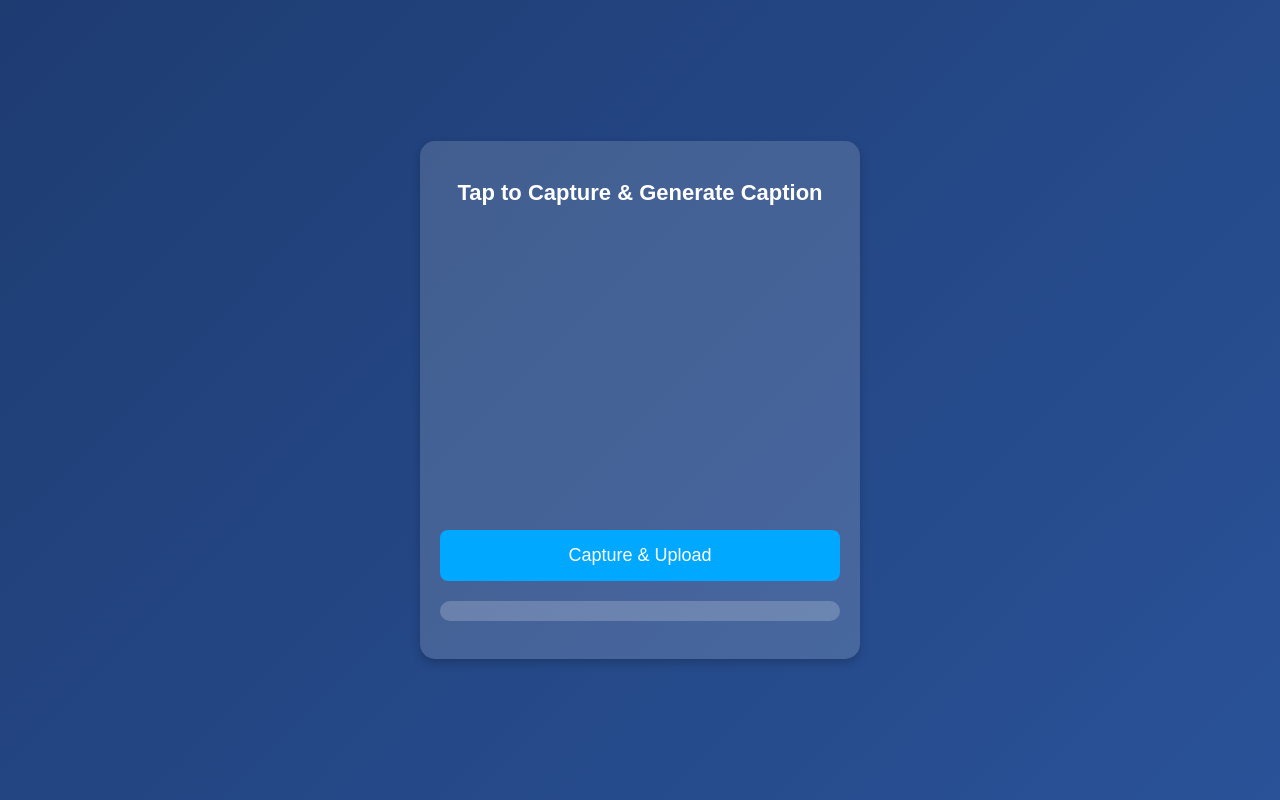
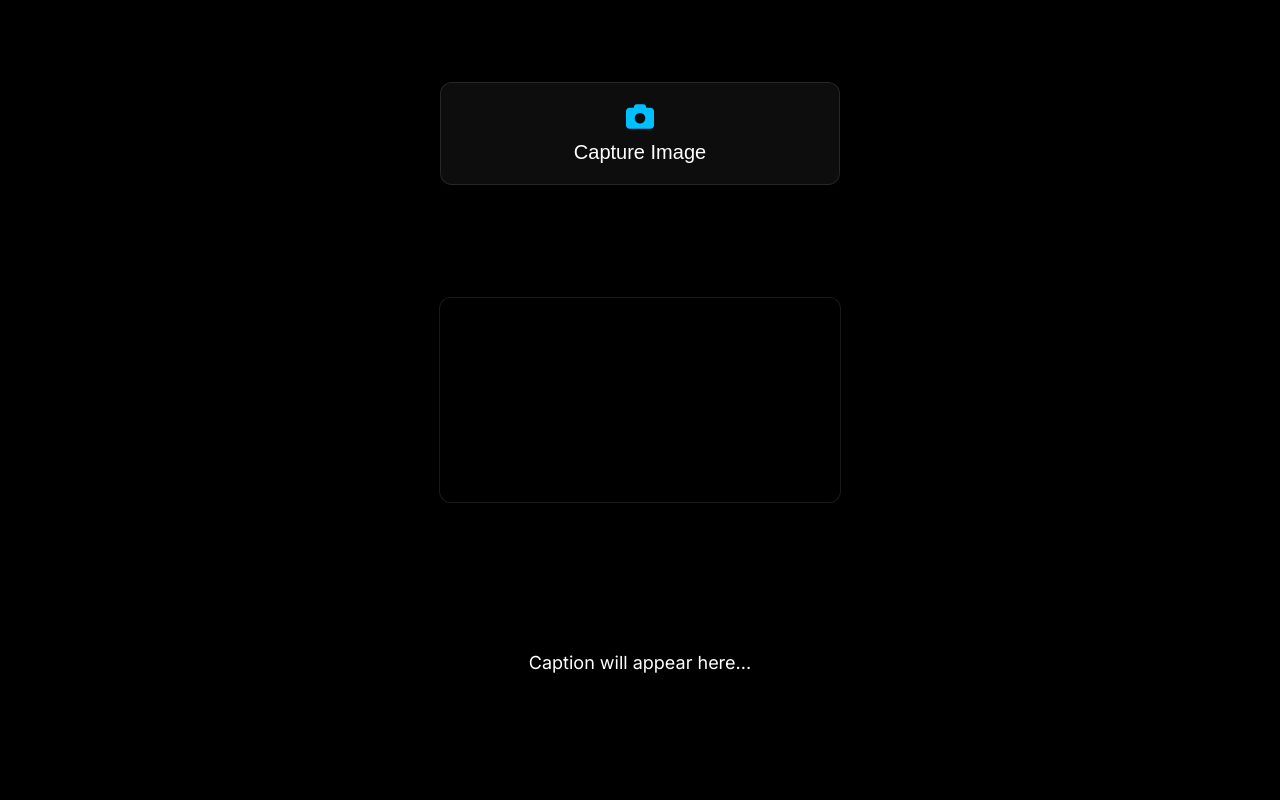
Before and after one commit to shalomxavier/test, a Flask app: page / in a window 1280 px wide. Run offline with Flask 3, Linux system fonts and the light colour scheme.

Commit message:
Updated UI

```diff
--- a/templates/index.html
+++ b/templates/index.html
@@ -1,34 +1,124 @@
 <!DOCTYPE html>
 <html lang="en">
 <head>
-    <meta charset="UTF-8">
-    <meta name="viewport" content="width=device-width, initial-scale=1.0">
-    <title>Mobile Image Captioning</title>
-    <link rel="stylesheet" href="{{ url_for('static', filename='style.css') }}">
+  <meta charset="UTF-8" />
+  <meta name="viewport" content="width=device-width, initial-scale=1.0"/>
+  <title>Image Captioning | A - Eye Assistant</title>
+  <link rel="stylesheet" href="{{ url_for('static', filename='styles.css') }}" />
+  <link rel="stylesheet" href="https://cdnjs.cloudflare.com/ajax/libs/font-awesome/6.0.0/css/all.min.css" />
+  <link href="https://fonts.googleapis.com/css2?family=Inter:wght@400;600;700&display=swap" rel="stylesheet">
+  <style>
+    body {
+      margin: 0;
+      font-family: 'Inter', sans-serif;
+      background-color: #000;
+      color: #fff;
+    }
+
+    .container {
+      display: flex;
+      flex-direction: column;
+      height: 100vh;
+    }
+
+    .section {
+      flex: 1;
+      display: flex;
+      justify-content: center;
+      align-items: center;
+      padding: 10px;
+    }
+
+    .video-container {
+      width: 90%;
+      max-width: 400px;
+      border-radius: 12px;
+      overflow: hidden;
+      border: 1px solid rgba(255,255,255,0.1);
+      background: #000;
+    }
+
+    video {
+      width: 100%;
+      height: auto;
+    }
+
+    #canvas {
+      display: none;
+    }
+
+    #capture-btn {
+      width: 90%;
+      max-width: 400px;
+      padding: 20px;
+      font-size: 20px;
+      color: #fff;
+      background: rgba(255,255,255,0.05);
+      border: 1px solid rgba(255,255,255,0.1);
+      border-radius: 12px;
+      cursor: pointer;
+      text-align: center;
+      display: flex;
+      flex-direction: column;
+      align-items: center;
+      gap: 10px;
+    }
+
+    #capture-btn:hover {
+      background: rgba(255,255,255,0.1);
+    }
+
+    .button-icon {
+      font-size: 28px;
+      color: #00bfff;
+    }
+
+    #caption {
+      margin-top: 10px;
+      font-size: 18px;
+      text-align: center;
+      padding: 10px;
+    }
+  </style>
 </head>
 <body>
   <div class="container">
-        <h2>Tap to Capture & Generate Caption</h2>
+    <!-- Capture Button -->
+    <div class="section">
+      <button id="capture-btn">
+        <i class="fas fa-camera button-icon"></i>
+        <span>Capture Image</span>
+      </button>
+    </div>
+
+    <!-- Camera Feed -->
+    <div class="section">
+      <div class="video-container">
         <video id="camera" autoplay playsinline></video>
-        <canvas id="canvas" style="display: none;"></canvas>
-        <button id="capture">Capture & Upload</button>
-        <p id="caption"></p>
+        <canvas id="canvas" width="640" height="480"></canvas>
+      </div>
+    </div>
+
+    <!-- Caption Display -->
+    <div class="section">
+      <p id="caption">Caption will appear here...</p>
+    </div>
   </div>
 
   <script>
     const camera = document.getElementById("camera");
     const canvas = document.getElementById("canvas");
-        const captureBtn = document.getElementById("capture");
+    const captureBtn = document.getElementById("capture-btn");
     const captionText = document.getElementById("caption");
 
-        // Access camera with correct aspect ratio
+    // Access the camera
     navigator.mediaDevices.getUserMedia({ video: { facingMode: "environment" } })
       .then(stream => {
         camera.srcObject = stream;
       })
-            .catch(err => console.error("Error accessing camera:", err));
+      .catch(err => console.error("Camera error:", err));
 
-        // Capture and upload image
+    // Capture and send image to server
     captureBtn.addEventListener("click", () => {
       const context = canvas.getContext("2d");
       canvas.width = camera.videoWidth;
@@ -45,9 +135,9 @@
         })
         .then(response => response.json())
         .then(data => {
-                    captionText.innerText = "Caption: " + data.caption;
+          captionText.textContent = "Caption: " + data.caption;
         })
-                .catch(error => console.error("Error:", error));
+        .catch(error => console.error("Upload error:", error));
       }, "image/jpeg");
     });
   </script>
```
Lines whose indentation alone changed are shown as unchanged.
